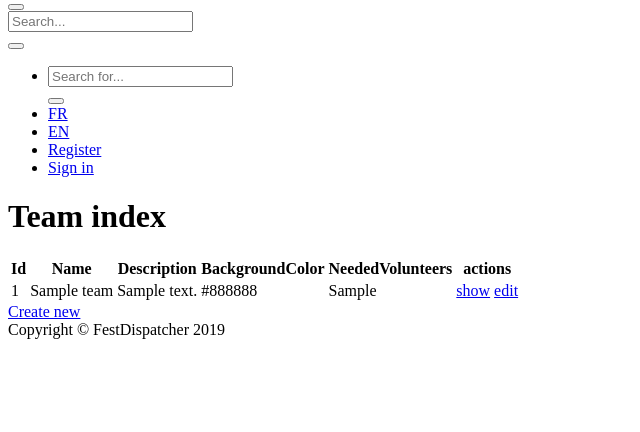
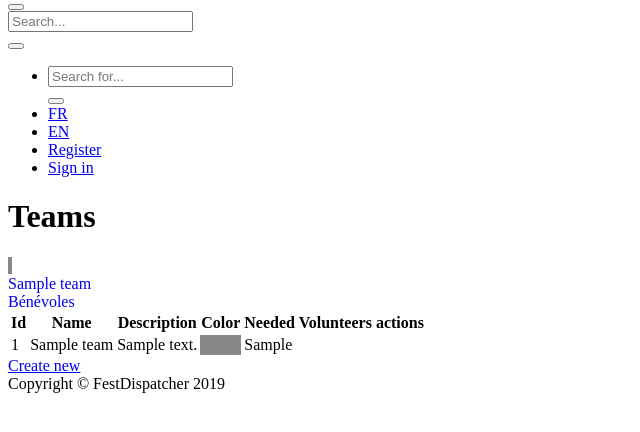
Before and after one commit to deroguerre/fest_dispatcher, a Symfony app: template templates/team/index.html.twig in a window 1280 px wide. Shown: the part 129-561 px from the top of the page, without its empty margins (0-640 px from the left). Run offline with Twig, Linux system fonts and the light colour scheme; the template is opened without the code that fills it: most values are stand-ins (such as "Sample title", 1, 10 or a date in 2020); some libraries are stand-ins or nearby versions.

Commit message:
improve templates + translation + calendar

```diff
--- a/src/Controller/FestivalController.php
+++ b/src/Controller/FestivalController.php
@@ -3,6 +3,7 @@
 namespace App\Controller;
 
 use App\Entity\Festival;
+use App\Entity\User;
 use App\Form\FestivalType;
 use App\Form\PrepareEmailAvailabilitiesType;
 use App\Repository\FestivalRepository;
@@ -192,7 +193,10 @@ class FestivalController extends AbstractController
                 $contactEmail = $this->getParameter('contact_email');
                 $mail=$mailer->createMessage();
                 $data = $request->request->get('prepare_email_availabilities');
-
+                /**
+                 * @var int $key
+                 * @var User $value
+                 */
                 foreach ( $userslist as $key => $value) {
                     /** @var \Swift_Mime_SimpleMessage $mail */
                     $mail
--- a/src/Form/TeamType.php
+++ b/src/Form/TeamType.php
@@ -4,6 +4,7 @@ namespace App\Form;
 
 use App\Entity\Team;
 use Symfony\Component\Form\AbstractType;
+use Symfony\Component\Form\Extension\Core\Type\ColorType;
 use Symfony\Component\Form\FormBuilderInterface;
 use Symfony\Component\OptionsResolver\OptionsResolver;
 
@@ -14,7 +15,9 @@ class TeamType extends AbstractType
         $builder
             ->add('name')
             ->add('description')
-            ->add('backgroundColor')
+            ->add('backgroundColor', ColorType::class, [
+
+            ])
             ->add('neededVolunteers')
             ->add('managers')
         ;
--- a/templates/team/index.html.twig
+++ b/templates/team/index.html.twig
@@ -3,18 +3,52 @@
 {% block title %}Team index{% endblock %}
 
 {% block body %}
-    <h1>Team index</h1>
+    <h1>{% trans %}Teams{% endtrans %}</h1>
+
+    <div class="row">
+        {% for team in teams %}
+
+            <div class="col-xl-3 col-md-6 mb-4">
+                <a href="#" class="card shadow h-100 py-2"
+                   style="border-left: .25rem solid  {{ team.backgroundColor }} !important; text-decoration: none;">
+                    <div class="card-body">
+                        <div class="row no-gutters align-items-center">
+                            <div class="col mr-2">
+                                <div class="text-xs font-weight-bold text-info text-uppercase mb-1">{{ team.name }}</div>
+                                <div class="row no-gutters align-items-center">
+                                    <div class="col-auto">
+                                        <div class="h5 mb-0 mr-3 font-weight-bold text-gray-800">Bénévoles</div>
+                                    </div>
+                                    <div class="col">
+                                        <div class="progress progress-sm mr-2">
+                                            <div class="progress-bar bg-info" role="progressbar" style="width: 50%"
+                                                 aria-valuenow="50" aria-valuemin="0" aria-valuemax="100"></div>
+                                        </div>
+                                    </div>
+                                </div>
+                            </div>
+                            <div class="col-auto">
+                                <i class="fas fa-clipboard-list fa-2x text-gray-300"></i>
+                            </div>
+                        </div>
+                    </div>
+                </a>
+            </div>
+
+        {% endfor %}
+    </div>
+
 
     <table class="table">
         <thead>
-            <tr>
-                <th>Id</th>
-                <th>Name</th>
-                <th>Description</th>
-                <th>BackgroundColor</th>
-                <th>NeededVolunteers</th>
-                <th>actions</th>
-            </tr>
+        <tr>
+            <th>Id</th>
+            <th>{% trans %}Name{% endtrans %}</th>
+            <th>{% trans %}Description{% endtrans %}</th>
+            <th>{% trans %}Color{% endtrans %}</th>
+            <th>{% trans %}Needed Volunteers{% endtrans %}</th>
+            <th>actions</th>
+        </tr>
         </thead>
         <tbody>
         {% for team in teams %}
@@ -22,20 +56,22 @@
                 <td>{{ team.id }}</td>
                 <td>{{ team.name }}</td>
                 <td>{{ team.description }}</td>
-                <td>{{ team.backgroundColor }}</td>
+                <td style="background-color: {{ team.backgroundColor }}"></td>
                 <td>{{ team.neededVolunteers }}</td>
                 <td>
-                    <a href="{{ path('team_show', {'id': team.id}) }}">show</a>
-                    <a href="{{ path('team_edit', {'id': team.id}) }}">edit</a>
+                    <a class="btn btn-primary" href="{{ path('team_show', {'id': team.id}) }}"><i
+                                class="far fa-eye"></i></a>
+                    <a class="btn btn-primary" href="{{ path('team_edit', {'id': team.id}) }}"><i
+                                class="far fa-edit"></i></a>
                 </td>
             </tr>
         {% else %}
             <tr>
-                <td colspan="6">no records found</td>
+                <td colspan="6">{% trans %}no teams found{% endtrans %}</td>
             </tr>
         {% endfor %}
         </tbody>
     </table>
 
-    <a href="{{ path('team_new') }}">Create new</a>
+    <a class="btn btn-primary mb-4" href="{{ path('team_new') }}">{% trans %}Create new{% endtrans %}</a>
 {% endblock %}
--- a/translations/messages.fr_FR.yaml
+++ b/translations/messages.fr_FR.yaml
@@ -1,8 +1,12 @@
 All users: Tous les utilisateurs
+Color: Couleur
+Create new: Ajouter
 Logout: Déconnexion
 Members: Membres
 My schedule: Mon planning
-Name: nom
+Name: Nom
+Needed Volunteers: Bénévoles nécessaires
+no teams found: aucune équipe trouvée
 Parameters: Paramètres
 Register: S'inscrire
 Search: Rechercher
```
Also changed, not shown: assets/js/index.js (+80 -25 lines), src/Controller/JobController.php (+71 -35 lines), templates/index/index.html.twig (+6 -5 lines), templates/team/edit.html.twig (+17 -2 lines).
